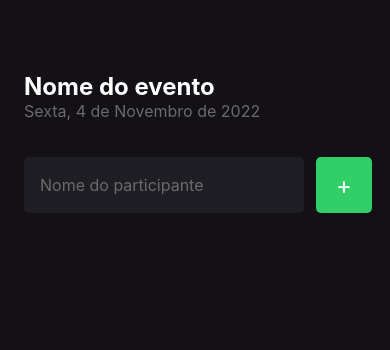
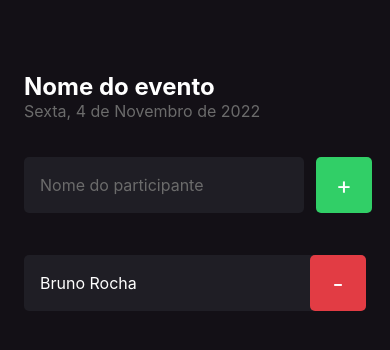
Before and after one commit to brunrocha/imhere, a React Native app: screen / in a window 390 px wide. Shown: the top 350 px of the page. Built offline with nearby package versions, Linux system fonts and the light colour scheme.

Commit message:
Criando componentes

```diff
--- /dev/null
+++ b/src/components/Participant/index.tsx
@@ -0,0 +1,20 @@
+import React from "react";
+import { View, Text, TouchableOpacity } from "react-native";
+
+import { styles } from "./styles";
+
+export function Participant(){
+  return(
+    <View style={styles.container}>
+      <Text style={styles.name}>
+        Bruno Rocha
+      </Text>
+
+      <TouchableOpacity style={styles.button}>
+          <Text style={styles.buttonText}>
+            -
+          </Text>
+        </TouchableOpacity>
+    </View>
+  )
+}
--- /dev/null
+++ b/src/components/Participant/styles.ts
@@ -0,0 +1,30 @@
+import { StyleSheet } from "react-native";
+
+export const styles = StyleSheet.create({
+  container: {
+    width: '100%',
+    backgroundColor: '#1F1E25',
+    borderRadius: 5,
+    flexDirection: 'row',
+    alignItems: 'center',
+    marginBottom: 10,
+  },
+  name: {
+    flex: 1,
+    fontSize: 16,
+    color: '#FFF',
+    marginLeft: 16,
+  },
+  buttonText: {
+    color: '#FFF',
+    fontSize: 24
+},
+button: {
+    width: 56,
+    height: 56,
+    borderRadius: 5,
+    backgroundColor: '#E23C44',
+    alignItems: 'center',
+    justifyContent: 'center',
+},
+});
--- a/src/screens/Home/index.tsx
+++ b/src/screens/Home/index.tsx
@@ -1,4 +1,7 @@
+import React from "react";
 import { Text, TextInput, TouchableOpacity, View } from 'react-native';
+
+import { Participant } from '../../components/Participant';
 
 import { styles } from './styles'
 
@@ -31,6 +34,8 @@
           </Text>
         </TouchableOpacity>
       </View>
+
+      <Participant />
     </View>
   );
 }
```
